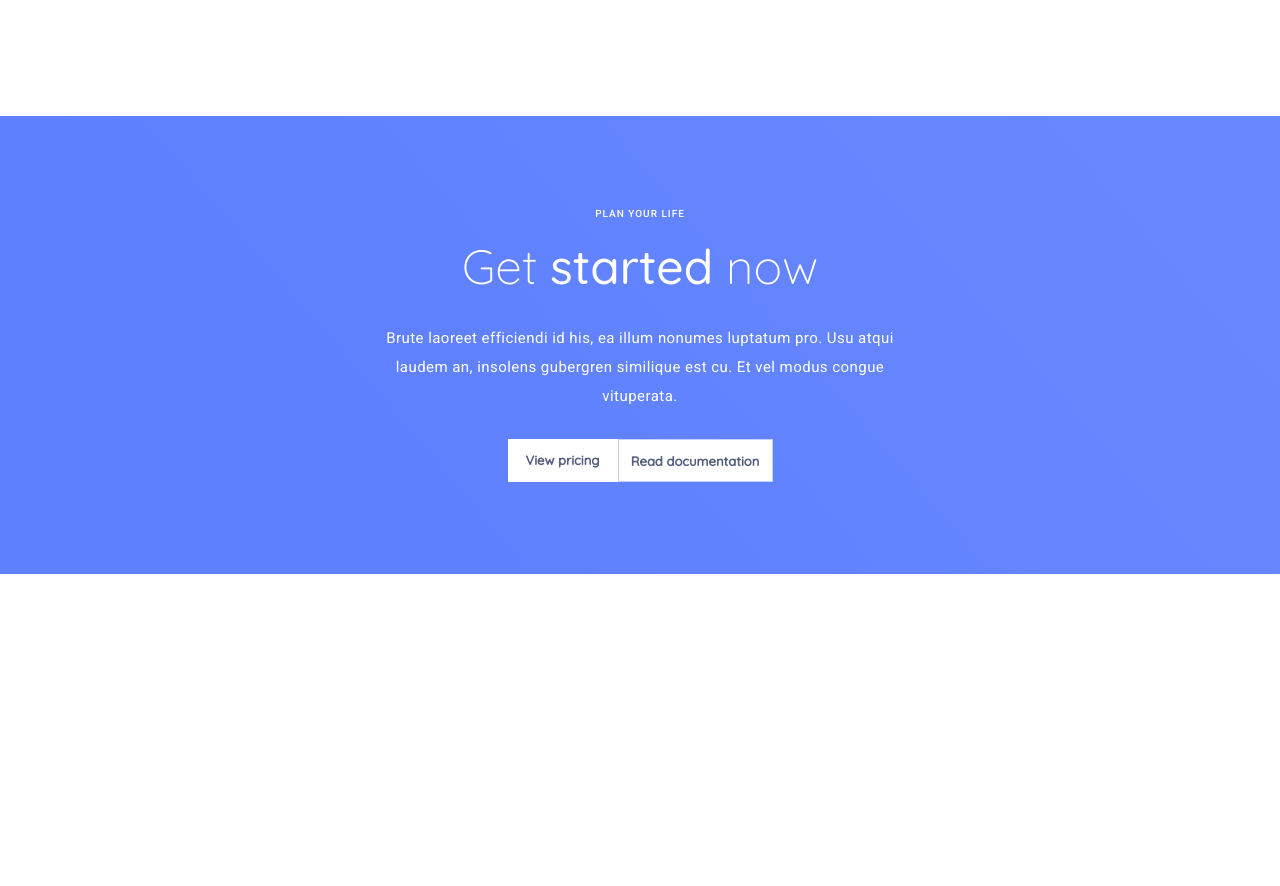
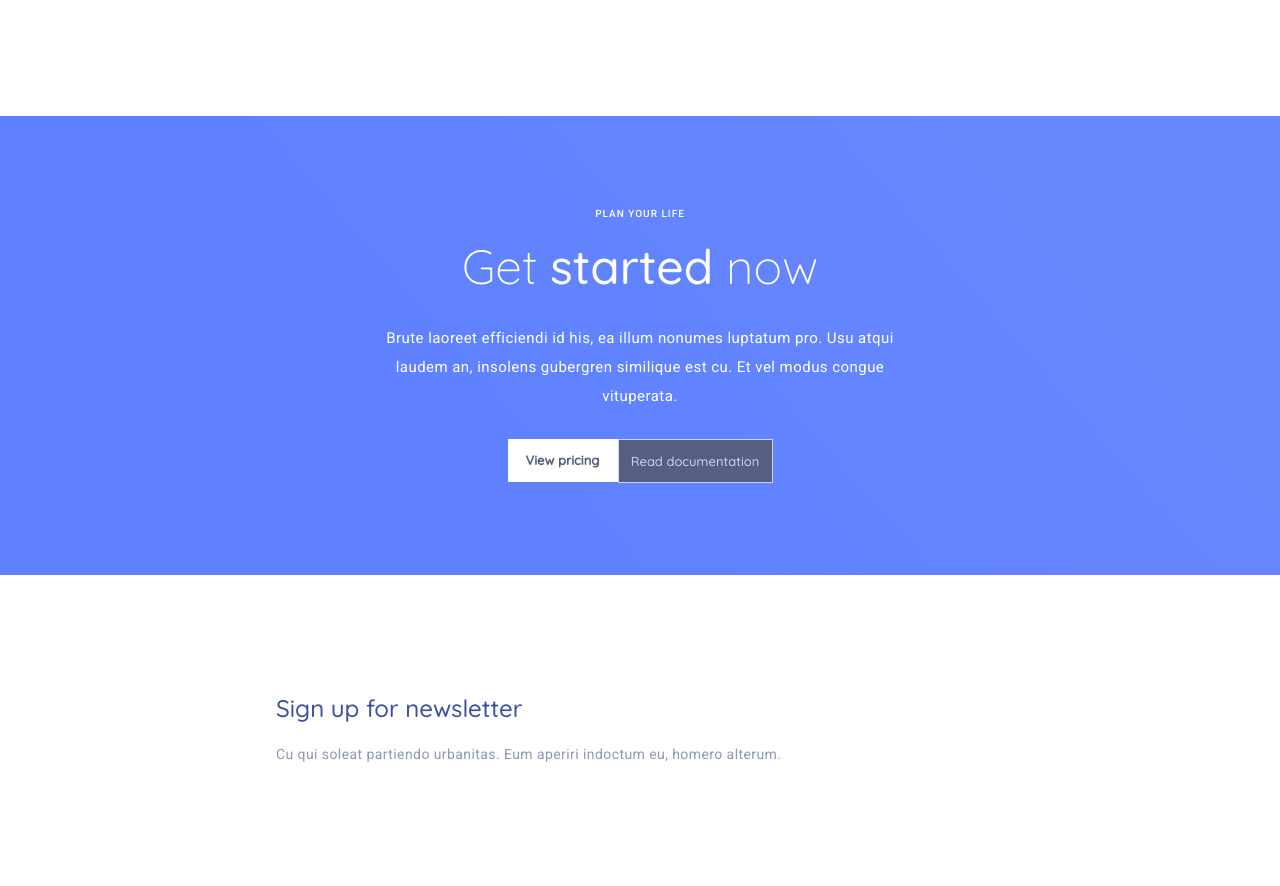
Before and after one commit to pavlogrechka/htmlcssjs, a plain HTML site: page index.html in a window 1280 px wide. Shown: the part 4829-5715 px from the top of the page. Before the commit the page ends 5403 px from the top, so only its background shows below. Drawn offline with nearby package versions, Linux system fonts and the light colour scheme.

Commit message:
continue work

```diff
--- a/index.html
+++ b/index.html
@@ -209,9 +209,17 @@
       est cu. Et vel modus congue vituperata.
     </p>
     <footer class="get-started___footer">
-      <a href="#" class="btn">View pricing</a>
+      <a href="#" class="btn pricing-btn">View pricing</a>
       <a href="#" class="btn read__btn">Read documentation</a>
     </footer>
+  </section>
+
+  <section class="sign-up">
+    <div class="sign-up__first">
+      <h2 class="title sign-up__title">Sign up for newsletter</h2>
+      <p class="sign-up__text">Cu qui soleat partiendo urbanitas. Eum aperiri indoctum eu, homero alterum.</p>
+    </div>
+    <div class="sign-up__second"></div>
   </section>
 
 
--- a/style.css
+++ b/style.css
@@ -679,7 +679,7 @@ color: #3A79FF;
   justify-content: center;
 }
 
-.get-started___footer .btn{
+.pricing-btn {
   max-width: 132px;
   max-height: 43px;
   color: #565F82;
@@ -689,6 +689,43 @@ color: #3A79FF;
 .read__btn {
   min-width: 155px;
   padding: 13px 8px;
+  font-family: Quicksand;
+  font-style: normal;
+  font-weight: 500;
+  font-size: 13px;
+  line-height: 16px;
+  text-align: center;
   border: 1px solid #C7D3FF;
+  color: #C7D3FF;
   background-color: #565F82;
 }
+
+
+/************** SIGN UP **************/
+
+.sign-up {
+  display: flex;
+  align-items: center;
+  padding: 118px 276px;
+}
+
+.sign-up .first {
+  width: 50px;
+}
+
+.sign-up__title {
+  margin-bottom: 18px;
+}
+
+.sign-up__text {
+  font-family: Roboto;
+  font-weight: normal;
+  font-size: 14px;
+  line-height: 27px;
+  letter-spacing: 0.03em;
+  color: #8D96BD;
+}
+
+.sign-up .second {
+  width: 50px;
+}
```
